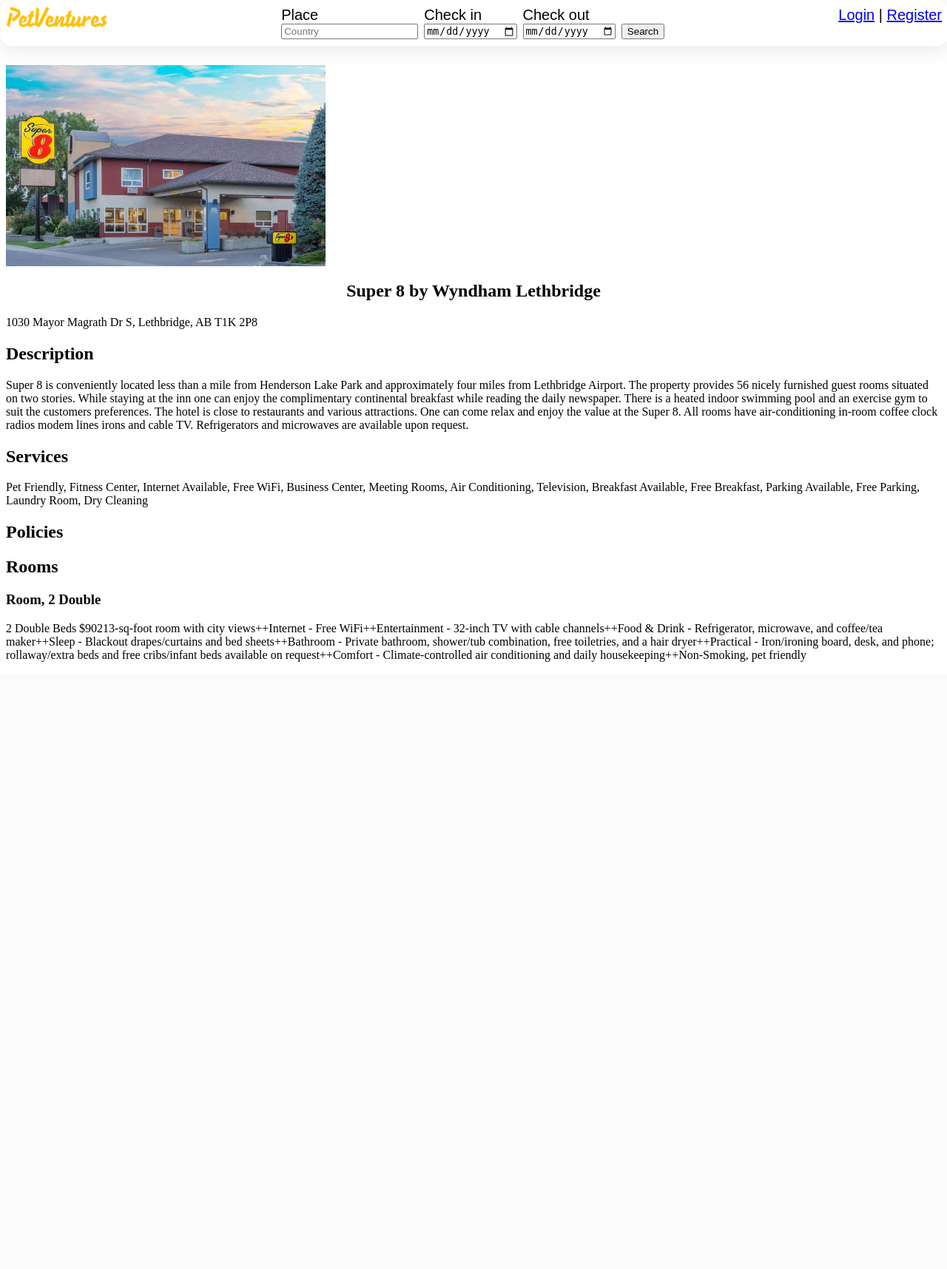
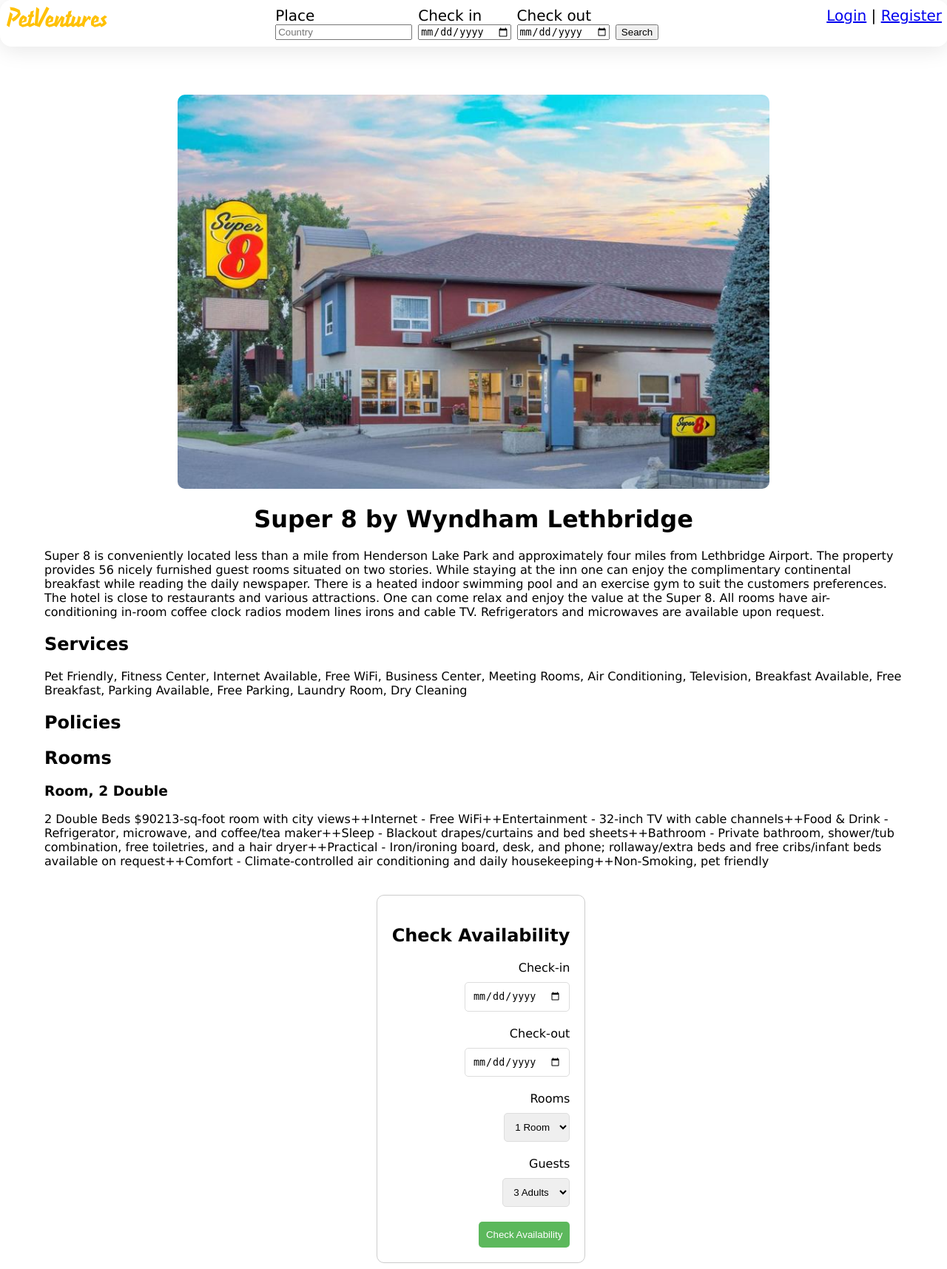
Before and after one commit to Yifei9119/IAT352-PetVentures, a PHP site: page /php/hoteldetails.php?hotelid=0 in a window 1280 px wide. Shown: the whole page at 74% size. Before the commit the page ends 895 px from the top, so only its background shows below. Run offline with PHP 8.4, Linux system fonts and the light colour scheme; data comes from the database, SQL or seed files in the repository.

Commit message:
layout of details page

```diff
--- a/css/style.css
+++ b/css/style.css
@@ -1,5 +1,5 @@
 header{
-  font-family: sans-serif;
+  font-family: 'Verdana', sans-serif;
   font-size:1.25rem;
   display:flex;
   justify-content: space-between;
@@ -36,10 +36,12 @@ img{
 }
 
 h1{
+    font-family: 'Verdana', sans-serif;
     text-align: center;
 }
 
 .title{
+    font-family: 'Verdana', sans-serif;
     text-align: left;
     font-size: 3rem;
     margin:1rem;
@@ -65,7 +67,7 @@ h1{
 }
 
 .hero-image{
-    background-image: url(../images/hotels/dog.jpeg);
+    background-image: url(../images/hotels/puppy.jpeg);
     background-size: cover;
     background-position: center;
     width:100%;
@@ -86,3 +88,104 @@ h1{
     margin-right: auto;
 
   }
+
+  /* details page */
+  .hotel-info, .room-details, .availability-check {
+    font-family: 'Verdana', sans-serif;
+    /* Other styling rules */
+}
+  .hotel-details-wrapper {
+    display: flex;
+    flex-direction: column;
+    align-items: center;
+    padding-top: 100px;
+    max-width: 1200px;
+    margin: 0 auto;
+}
+  .hotel-details-container {
+    width: 100%;
+    max-width: 100%;
+    margin: 20px 0;
+}
+
+.hotel-content {
+    flex-grow: 2; /* Allows this div to grow and take up more space */
+}
+
+.hotel-main-info {
+    flex-basis: 70%;
+}
+
+.hotel-info{
+    text-align: left;
+    padding: 0 20px;
+}
+
+.room-details {
+    width: 100%; /* Full width of the wrapper */
+    padding: 0 20px; /* Padding on sides */
+}
+
+.hotel-image-container {
+    /* Adjust the width as needed, or set it to a percentage for responsiveness */
+    width: 100%; /* Example: this could be 50%, 75%, etc., based on your layout */
+    max-width: 800px; /* Or the maximum width you want the image to have */
+    margin: auto; /* This will center the image if the container is wider than the image */
+}
+
+.hotel-img-detail {
+    max-width: 100%; /* Image can fill the container */
+    height: auto; /* Maintain aspect ratio */
+    border-radius: 10px; /* Optional rounded corners */
+}
+
+.hotel-description, .hotel-services, .hotel-policies, .hotel-rooms {
+    margin-top: 20px;
+}
+
+.availability-check {
+    flex-grow: 1;
+    margin-left: 20px; /* Spacing between the content and the sidebar */
+    padding: 20px;
+    border: 1px solid #ccc;
+    border-radius: 10px;
+
+}
+/* Responsive adjustments */
+@media (max-width: 768px) {
+    .hotel-details-container {
+        flex-direction: column;
+    }
+
+    .availability-check {
+        margin-left: 0;
+        margin-top: 20px;
+    }
+}
+
+.availability-check form {
+    display: flex;
+    flex-direction: column;
+    gap: 10px;
+}
+
+.availability-check input[type='date'],
+.availability-check select {
+    padding: 10px;
+    margin-bottom: 10px;
+    border: 1px solid #ddd;
+    border-radius: 5px;
+}
+
+.availability-check button {
+    padding: 10px;
+    background-color: #5cb85c;
+    color: white;
+    border: none;
+    border-radius: 5px;
+    cursor: pointer;
+}
+
+.availability-check button:hover {
+    background-color: #4cae4c;
+}
--- a/php/hoteldetails.php
+++ b/php/hoteldetails.php
@@ -19,19 +19,66 @@ $stmt->execute();
 $res = mysqli_stmt_get_result($stmt);
 // $stmt->bind_result($hotel_id,$name,$details,$services,$location,$policies,$contact,$avg_rating,$province, $image);
 // Fetch the result and display product details
+echo "<div class='hotel-details-wrapper'>"; // Wrapper for hotel details and availability
+echo "<div class='hotel-details-container'>"; // Container for all content
 while ($row = $res->fetch_assoc()) {
     if($hotelDisplayed==false){
-    echo "<section class='padding-top'>";
-    echo '<img class="hotel-img" width="200" src="../images/hotels/' . $row['image'] . '">';
-	echo "<h1>" .$row['name']."</h1>\n<p>".$row['location']."</p></section>";
-	echo "<section><h2>Description</h2><p>". $row['details'],"</p></section>
-        <section><h2>Services</h2><p>". $row['services']."</p></section>
-        <section><h2>Policies</h2><p>". $row['policies']."</p></section>
-        ";
+    // echo "<section class='padding-top'>";
+    // echo '<img class="hotel-img" width="200" src="../images/hotels/' . $row['image'] . '">';
+	// echo "<h1>" .$row['name']."</h1>\n<p>".$row['location']."</p></section>";
+	// echo "<section><h2>Description</h2><p>". $row['details'],"</p></section>
+    //     <section><h2>Services</h2><p>". $row['services']."</p></section>
+    //     <section><h2>Policies</h2><p>". $row['policies']."</p></section>
+    //     ";
+    //echo "<div class='hotel-content'>"; // Left side content
+    //echo "<div class='hotel-image'>";
+    echo "<div class='hotel-image-container'>";
+    echo '<img class="hotel-img-detail" src="../images/hotels/' . htmlspecialchars($row['image']) . '" alt="' . htmlspecialchars($row['name']) . '">';
+    echo "</div>";
+    echo "<div class='hotel-info'>";
+    echo "<h1>" . htmlspecialchars($row['name']) . "</h1>";
+    echo "<p>" . nl2br(htmlspecialchars($row['details'])) . "</p>";
+    echo "<h2>Services</h2><p>" . nl2br(htmlspecialchars($row['services'])) . "</p>";
+    echo "<h2>Policies</h2><p>" . nl2br(htmlspecialchars(isset($row['policies']) ? $row['policies'] : '')) . "</p>";
+
+    echo "</div>"; // Close hotel-info
+    //echo "</div>"; // Close hotel-content
+
     }
     $hotelDisplayed=true;
-    echo"<section><h2>Rooms</h2><h3>". $row['accommodation']."</h3><p> ".$row['bed'] ." $".$row['price'].$row['room_details']."</p></section>";
+    echo "<div class='room-details'>";
+    echo "<h2>Rooms</h2>";
+    echo "<h3>" . htmlspecialchars($row['accommodation']) . "</h3>";
+    echo "<p> " . htmlspecialchars($row['bed']) . " $" . htmlspecialchars($row['price']) . htmlspecialchars($row['room_details']) . "</p>";
+    echo "</div>"; // Close room-details
+    //echo"<section><h2>Rooms</h2><h3>". $row['accommodation']."</h3><p> ".$row['bed'] ." $".$row['price'].$row['room_details']."</p></section>";
 	}
+
+    echo "</div>"; // Close .hotel-details
+
+echo "<div class='availability-check'>";
+// Form for checking availability
+echo "<h2>Check Availability</h2>";
+echo "<form action='check_availability.php' method='post'>";
+echo "<label for='check-in'>Check-in</label>";
+echo "<input type='date' id='check-in' name='check-in'>";
+echo "<label for='check-out'>Check-out</label>";
+echo "<input type='date' id='check-out' name='check-out'>";
+echo "<label for='rooms'>Rooms</label>";
+echo "<select id='rooms' name='rooms'>";
+echo "<option value='1'>1 Room</option>";
+// ... More options ...
+echo "</select>";
+echo "<label for='guests'>Guests</label>";
+echo "<select id='guests' name='guests'>";
+echo "<option value='3'>3 Adults</option>";
+// ... More options ...
+echo "</select>";
+echo "<button type='submit'>Check Availability</button>";
+echo "</form>";
+echo "</div>"; // Close availability-check
+
+echo "</div>"; // Close hotel-detail-container
 
 $stmt->free_result();
 
```
Also changed, not shown: images/hotels/dog.jpeg (deleted), images/hotels/puppy.jpeg (added), 3 other files.
